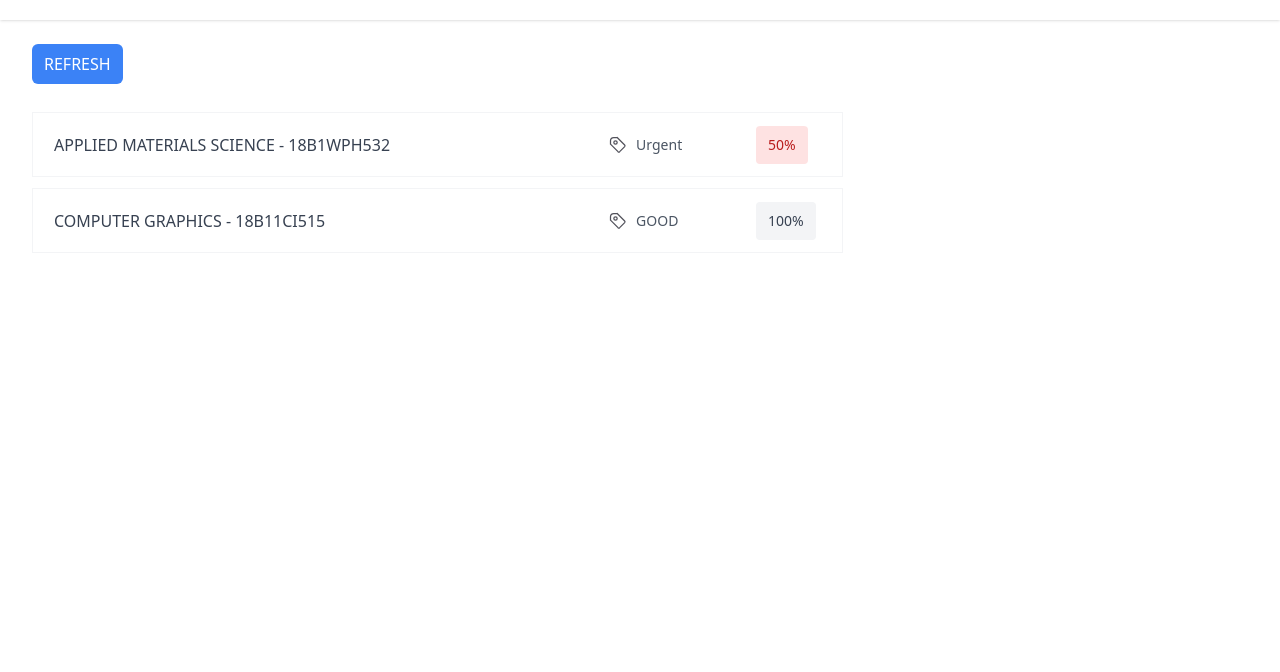
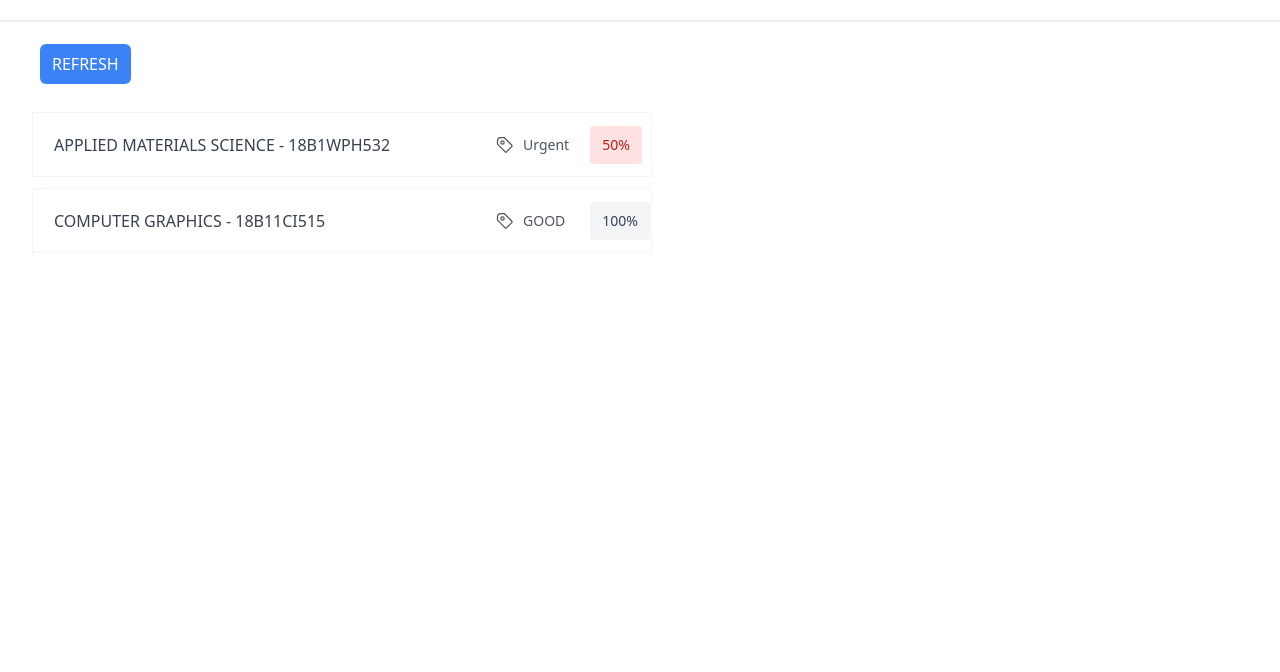
Before and after one commit to vaaibhavsharma/attendanceTracker-UI, a website: page pages/index.html in a window 1280 px wide. Shown: the part 128-800 px from the top of the page. Drawn offline with Linux system fonts and the light colour scheme.

Commit message:
minor changes

```diff
--- a/pages/index.html
+++ b/pages/index.html
@@ -87,13 +87,13 @@
     </header>
     <main class="min-h-screen">
       <div class="mx-auto max-w-7xl py-6 sm:px-6 lg:px-8">
-        <form>
-          <button type="submit" class="text-white hover:bg-gray-700 hover:text-white bg-blue-500 block px-3 py-2 rounded-md text-base font-medium">REFRESH</button>
+        <form class="ml-2">
+          <button type="submit" class="text-white hover:bg-gray-700 hover:text-white bg-blue-500 block px-3 py-2 rounded-md">REFRESH</button>
         </form>
         <!-- MY CONTENT -->
         <div class="mt-7 overflow-x-auto">
 
-            <table class="w-8/12 whitespace-nowrap">
+            <table class="w-2/4 lg:whitespace-nowrap">
                 <tbody>
                     <tr tabindex="0" class="focus:outline-none h-16 border border-gray-100 rounded">
                         <td class="">
```
Also changed, not shown: pages/settings.html (+1 -1 lines).
